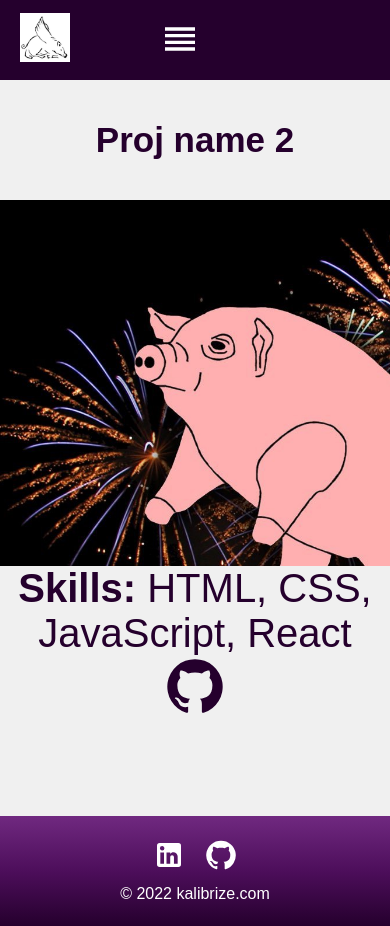
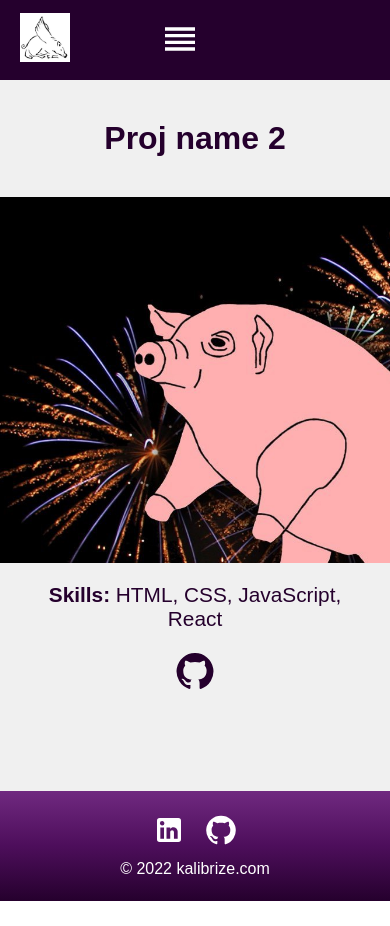
Before and after one commit to SabineZilde/Portfolio-project, a React (Create React App) app: page /project/1 in a window 390 px wide. Shown: the top 926 px of the page. After the commit the page ends 901 px from the top, so only its background shows below. Built offline with nearby package versions, Linux system fonts and the light colour scheme.

Commit message:
style: responsive project dislpay fonts

```diff
--- a/src/styles/ProjectDisplay.css
+++ b/src/styles/ProjectDisplay.css
@@ -10,19 +10,20 @@
   .project h1 {
     margin: 40px 0 40px;
     color: #25002d;
-    font-size: 35px;
+    /* font-size: 35px; */
   }
   .project img {
-    width: 700px;
-    border-radius: 10px;
+    max-width: 700px;
+    border-radius: .25em;
   }
 
   .project p {
-    font-size: 40px;
+    font-size: 1.3em;
+    padding: 20px;
     color: #25002d;
   }
 
   .project svg {
-    font-size: 60px;
+    font-size: 2.5em;
     color: #25002d;
   }
--- a/src/styles/Projects.css
+++ b/src/styles/Projects.css
@@ -8,12 +8,12 @@
     flex-direction: column;
 }
 
-.projects .projectTitle {
+/* .projects .projectTitle {
     text-align: center;
     color: #25002d;
     font-size: 60px;
     font-weight: bolder;
-}
+} */
 
 .projectList {
     height: auto;
```
